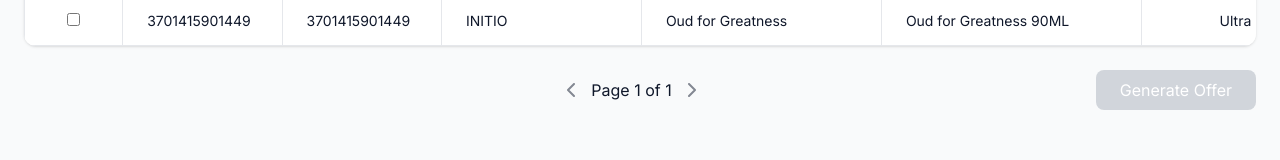
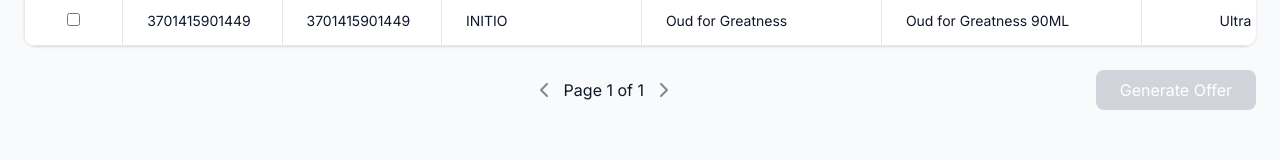
Before and after one commit to stratsync-rohit/revenue-intelligence-dashboard-tionale-v4, a React (Vite) app in the folder client/: page /division/1 in a window 1280 px wide. Shown: the part 576-736 px from the top of the page. Built offline with nearby package versions, Linux system fonts and the light colour scheme; no server answers.

Commit message:
fix edit page issue

```diff
--- a/client/src/pages/DivisionPage.tsx
+++ b/client/src/pages/DivisionPage.tsx
@@ -1295,10 +1295,10 @@ const DivisionPage = () => {
 
 
 
-      <div className="flex items-center gap-2 mt-4 w-full">
-        <div className="flex-1 flex justify-end pr-96">
+      <div className="flex flex-col md:flex-row items-center gap-6 md:gap-14 mt-4 w-full">
+        <div className=" flex-1  flex justify-center ml-96 ">
           {/* Pagination Controls */}
-          <div className="flex items-center gap-2">
+          <div className="flex items-center justify-end gap-1 w-full mr-24 md:mr-16 lg:mr-32">
             <button
               className="disabled:opacity-50"
               onClick={() => setCurrentPage((p) => Math.max(1, p - 1))}
@@ -1306,7 +1306,7 @@ const DivisionPage = () => {
             >
               <ChevronLeft className="cursor-pointer" />
             </button>
-            <span>
+            <span className="mx-1">
               Page {currentPage} of {totalPages}
             </span>
             <button
@@ -1319,6 +1319,7 @@ const DivisionPage = () => {
           </div>
         </div>
         {/* Generate Offer Button */}
+        <div className="flex-1 flex justify-end w-full mt-4 md:mt-0">
           <button
             disabled={!selectedItems.length}
             onClick={() => {
@@ -1342,6 +1343,7 @@ const DivisionPage = () => {
             Generate Offer
           </button>
         </div>
+      </div>
 
       {/* ACTION */}
     </div>
--- a/client/src/pages/OfferPacketPage.tsx
+++ b/client/src/pages/OfferPacketPage.tsx
@@ -184,7 +184,7 @@ const OfferPacketPage = () => {
                           min={0}
                           value={item.offerPrice}
                           onChange={e => handlePriceChange(item.id, e.target.value)}
-                          className="w-32  rounded-lg border border-slate-300 px-3 py-1.5 text-center focus:outline-none focus:ring-2 focus:ring-indigo-500"
+                           className="w-24 rounded-lg border border-slate-300 px-2 py-1 text-center focus:outline-none "
                           autoFocus
                         />
                       ) : (
@@ -199,7 +199,7 @@ const OfferPacketPage = () => {
                           max={999999}
                           value={item.stockClean}
                           onChange={e => setRows(prev => prev.map(row => row.id === item.id ? { ...row, stockClean: Number(e.target.value) } : row))}
-                          className="w-24 rounded-lg border border-slate-300 px-2 py-1 text-center focus:outline-none focus:ring-2 focus:ring-indigo-500"
+                          className="w-24 rounded-lg border border-slate-300 px-2 py-1 text-center focus:outline-none "
                         />
                       ) : (
                         <span>{item.stockClean}</span>
@@ -213,7 +213,7 @@ const OfferPacketPage = () => {
                           max={999999}
                           value={item.stockProcess}
                           onChange={e => setRows(prev => prev.map(row => row.id === item.id ? { ...row, stockProcess: Number(e.target.value) } : row))}
-                          className="w-24 rounded-lg border border-slate-300 px-2 py-1 text-center focus:outline-none focus:ring-2 focus:ring-indigo-500"
+                          className="w-24 rounded-lg border border-slate-300 px-2 py-1 text-center focus:outline-none "
                         />
                       ) : (
                         <span>{item.stockProcess}</span>
@@ -227,7 +227,7 @@ const OfferPacketPage = () => {
                           max={999999}
                           value={item.week2Clean}
                           onChange={e => setRows(prev => prev.map(row => row.id === item.id ? { ...row, week2Clean: Number(e.target.value) } : row))}
-                          className="w-24 rounded-lg border border-slate-300 px-2 py-1 text-center focus:outline-none focus:ring-2 focus:ring-indigo-500"
+                          className="w-24 rounded-lg border border-slate-300 px-2 py-1 text-center focus:outline-none "
                         />
                       ) : (
                         <span>{item.week2Clean}</span>
@@ -241,7 +241,7 @@ const OfferPacketPage = () => {
                           max={999999}
                           value={item.week2Process}
                           onChange={e => setRows(prev => prev.map(row => row.id === item.id ? { ...row, week2Process: Number(e.target.value) } : row))}
-                          className="w-24 rounded-lg border border-slate-300 px-2 py-1 text-center focus:outline-none focus:ring-2 focus:ring-indigo-500"
+                          className="w-24 rounded-lg border border-slate-300 px-2 py-1 text-center focus:outline-none "
                         />
                       ) : (
                         <span>{item.week2Process}</span>
@@ -255,7 +255,7 @@ const OfferPacketPage = () => {
                           max={999999}
                           value={item.week4Clean}
                           onChange={e => setRows(prev => prev.map(row => row.id === item.id ? { ...row, week4Clean: Number(e.target.value) } : row))}
-                          className="w-24 rounded-lg border border-slate-300 px-2 py-1 text-center focus:outline-none focus:ring-2 focus:ring-indigo-500"
+                          className="w-24 rounded-lg border border-slate-300 px-2 py-1 text-center focus:outline-none "
                         />
                       ) : (
                         <span>{item.week4Clean}</span>
@@ -269,7 +269,7 @@ const OfferPacketPage = () => {
                           max={999999}
                           value={item.week4Process}
                           onChange={e => setRows(prev => prev.map(row => row.id === item.id ? { ...row, week4Process: Number(e.target.value) } : row))}
-                          className="w-24 rounded-lg border border-slate-300 px-2 py-1 text-center focus:outline-none focus:ring-2 focus:ring-indigo-500"
+                          className="w-24 rounded-lg border border-slate-300 px-2 py-1 text-center focus:outline-none "
                         />
                       ) : (
                         <span>{item.week4Process}</span>
@@ -278,7 +278,7 @@ const OfferPacketPage = () => {
                     <td className="px-6 py-3 border text-center">
                       <span style={{ display: 'inline-flex', alignItems: 'center', gap: 4 }}>
                         <button
-                          className="text-gray-600 hover:text-indigo-600 p-2"
+                          className="text-gray-600 hover:text-gray-800 p-2"
                           onClick={() => setEditId(item.id)}
                           title="Edit"
                         >
```
Lines whose indentation alone changed are shown as unchanged.
